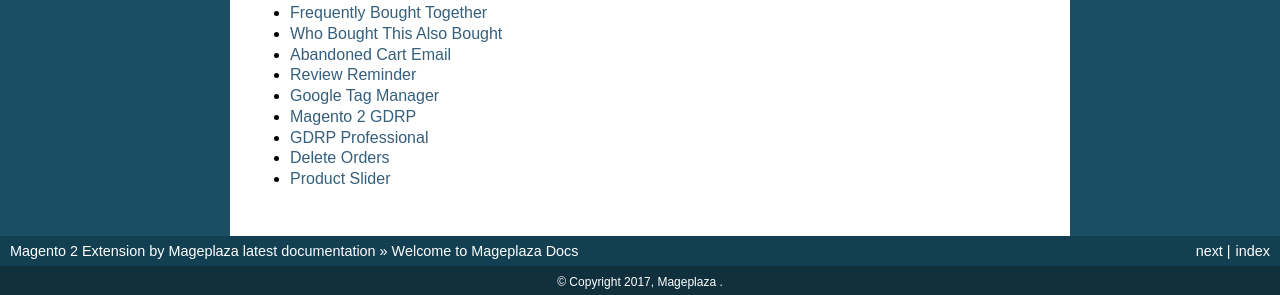
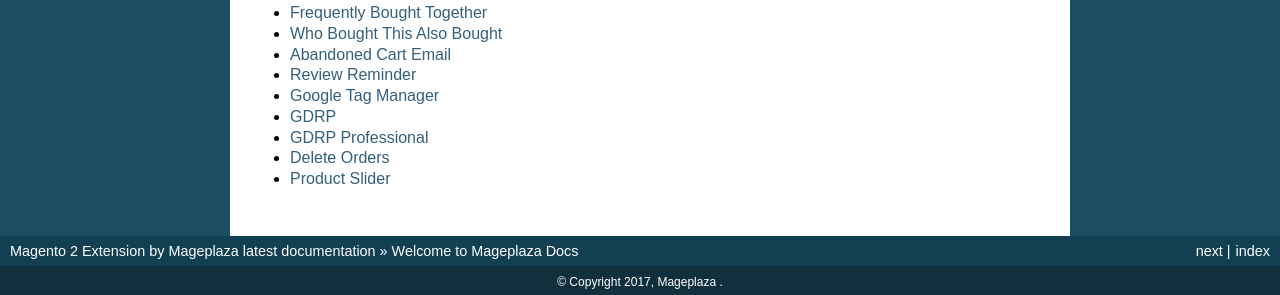
Before and after one commit to magepages/mpdocs, a Sphinx documentation site: the page built from docs/index.rst, in a window 1280 px wide. Shown: the part 761-1056 px from the top of the page. Built offline with Sphinx 7.4.7, drawn with Linux system fonts in a browser that asks for light colours; pages that are not in the unit, such as notebooks, are missing from menus.

Commit message:
Update index.md

```diff
--- a/docs/gdpr/index.md
+++ b/docs/gdpr/index.md
@@ -1,4 +1,4 @@
-# Magento 2 GDRP
+# GDRP
 
 ## Overview
 GDPR principle was created to protect customer data. In a nutshell, GDPR establishes a clear set of rules about which regulations businesses can operate in relation to the process of executing customer data. With these new rules, boundaries are easier to understand for both businesses and consumers, which will facilitate earning money and retain customer loyalty.
```
